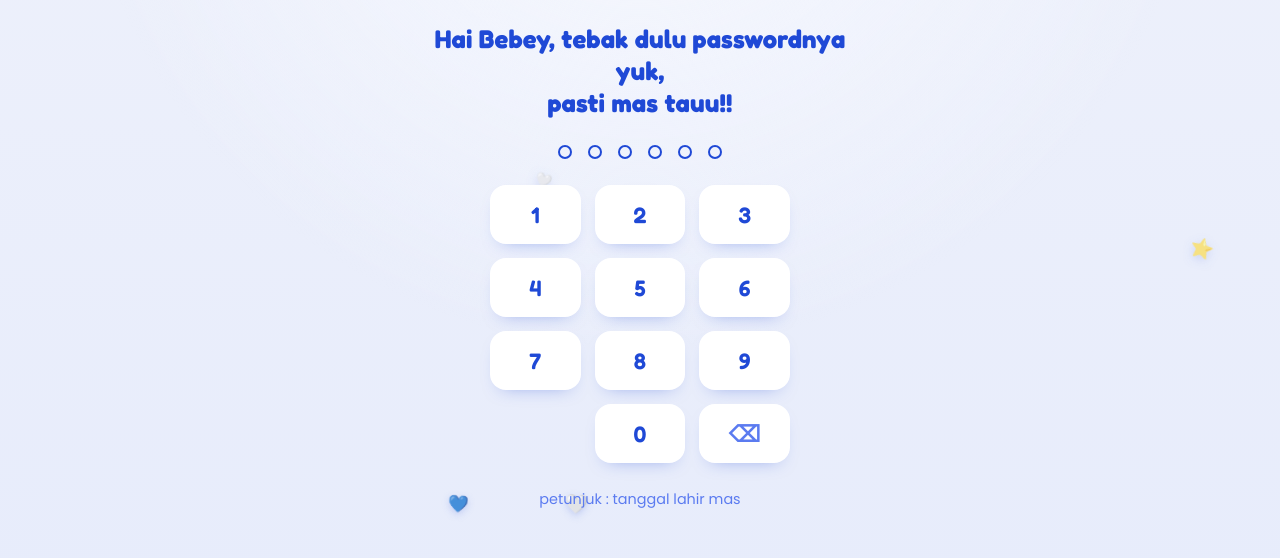
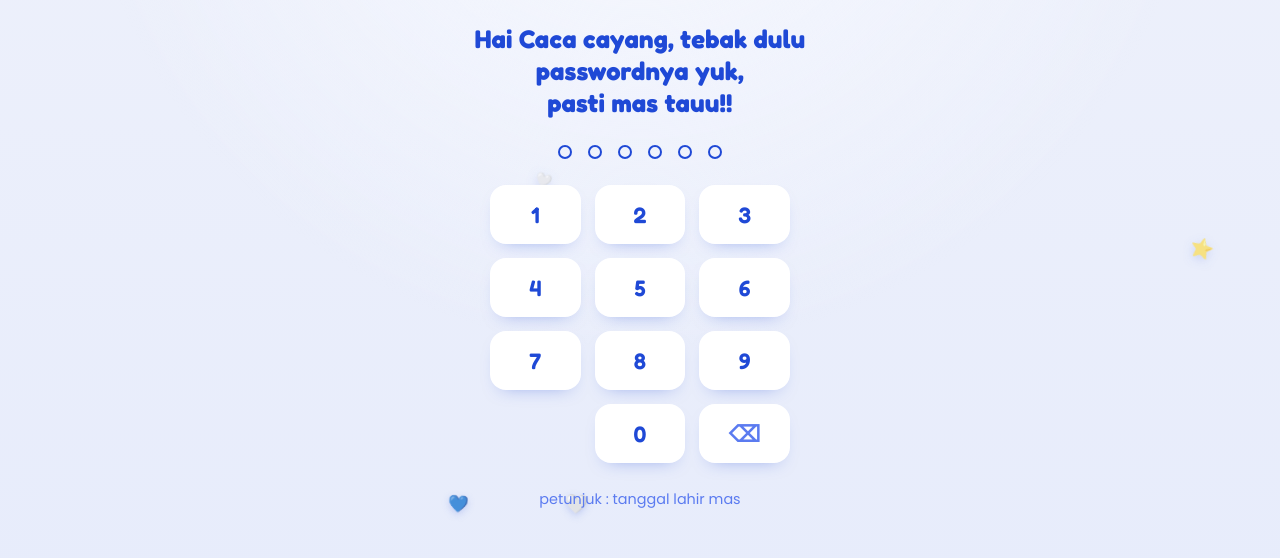
Before and after one commit to AndalbaProject/caca, a plain HTML site: page index.html in a window 1280 px wide. Shown: the part 214-772 px from the top of the page. Drawn offline with Linux system fonts and the light colour scheme.

Commit message:
Update index.html

```diff
--- a/index.html
+++ b/index.html
@@ -36,7 +36,7 @@
     <section class="screen active" data-screen="gate">
       <div class="screen-inner">
         <div class="cat-wrap small" data-cat="curious"></div>
-        <h2 class="title sm">Hai Bebey, tebak dulu passwordnya yuk,<br/>pasti mas tauu!!</h2>
+        <h2 class="title sm">Hai Caca cayang, tebak dulu passwordnya yuk,<br/>pasti mas tauu!!</h2>
 
         <div class="pin-dots" id="pinDots">
           <span></span><span></span><span></span>
```
